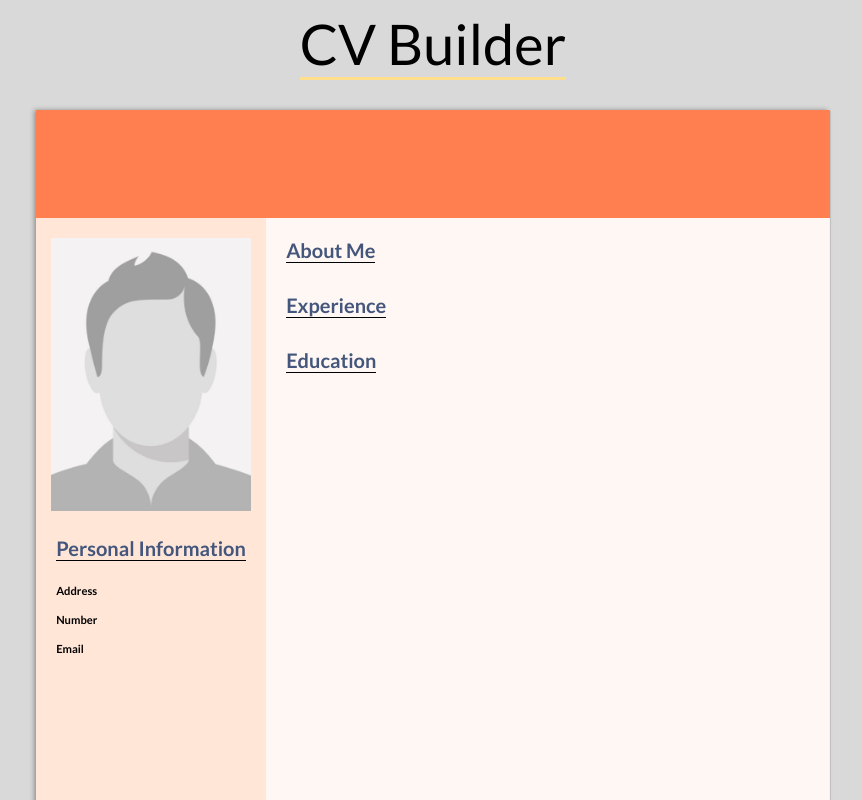
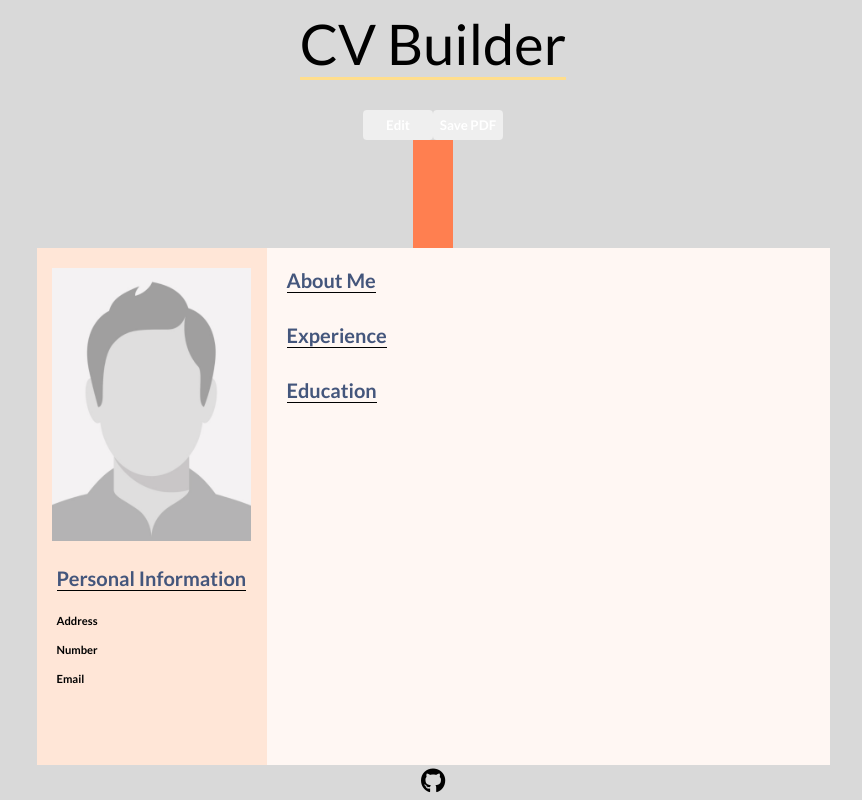
Before and after one commit to igips/cv-application, a React (Create React App) app: page / in a window 1280 px wide. Both pictures are taken after a click on the button "Preview". Shown: the top 800 px of the page, without its empty margins (207-1069 px from the left). Built offline with nearby package versions, Linux system fonts and the light colour scheme.

Commit message:
Add react to print

```diff
--- a/src/components/form.js
+++ b/src/components/form.js
@@ -9,6 +9,7 @@ import Preview from "./Preview";
 import PrevRes from "./PrevRes";
 import emptyAvatar from "../img/emptyAvatar.png";
 import Button from "./Button";
+import ReactToPrint from 'react-to-print';
 
 class Form extends React.Component {
 	constructor(props) {
@@ -28,7 +29,7 @@ class Form extends React.Component {
 			experience: [],
 			education: [],
 		};
-
+		this.myRef = React.createRef();
 		this.handleChange = this.handleChange.bind(this);
 		this.handleAddExperience = this.handleAddExperience.bind(this);
 		this.handleChangeExperience = this.handleChangeExperience.bind(this);
@@ -58,12 +59,11 @@ class Form extends React.Component {
 	}
 
 	handlePreview() {
-		if(this.state.preview) {
+		if (this.state.preview) {
 			this.setState({
 				...this.state,
 				preview: false,
 			});
-
 		} else {
 			this.setState({
 				...this.state,
@@ -151,8 +151,6 @@ class Form extends React.Component {
 		});
 	}
 
-
-
 	handleChangeEducation(e, key) {
 		this.setState((state) => {
 			const newEdu = state.education.map((item) => {
@@ -181,24 +179,32 @@ class Form extends React.Component {
 		});
 	}
 
+	render() {
+		if (this.state.preview) {
+			document.querySelector('meta[name="viewport"]').setAttribute("content", "width=793px");
+
+			return (
+				<>
+					<div id="editPdfDiv">
+						<Button type="edit" prev={this.handlePreview}></Button>
+						<ReactToPrint
+						trigger={() => {
+							return <a href="#"><Button type="pdf"></Button></a>
+						}}
+						content={() => this.myRef}
+					/>
+
+					</div>
 
 
-	render() {
+					<Preview ref={el => (this.myRef = el)}  data={this.state}></Preview>
 
-		if (this.state.preview) {
-			document.querySelector('meta[name="viewport"]').setAttribute("content", "width=793px");
-			return (
-				<main className="preview">
-					<Preview data={this.state}></Preview>
-					<Button type="preview" prev={this.handlePreview}></Button>
-
-				</main>
+				</>
 			);
-
-
-
 		} else {
-			document.querySelector('meta[name="viewport"]').setAttribute("content", "width=device-width, initial-scale=1");
+			document
+				.querySelector('meta[name="viewport"]')
+				.setAttribute("content", "width=device-width, initial-scale=1");
 			return (
 				<main className="form">
 					<p>Personal Information</p>
```
